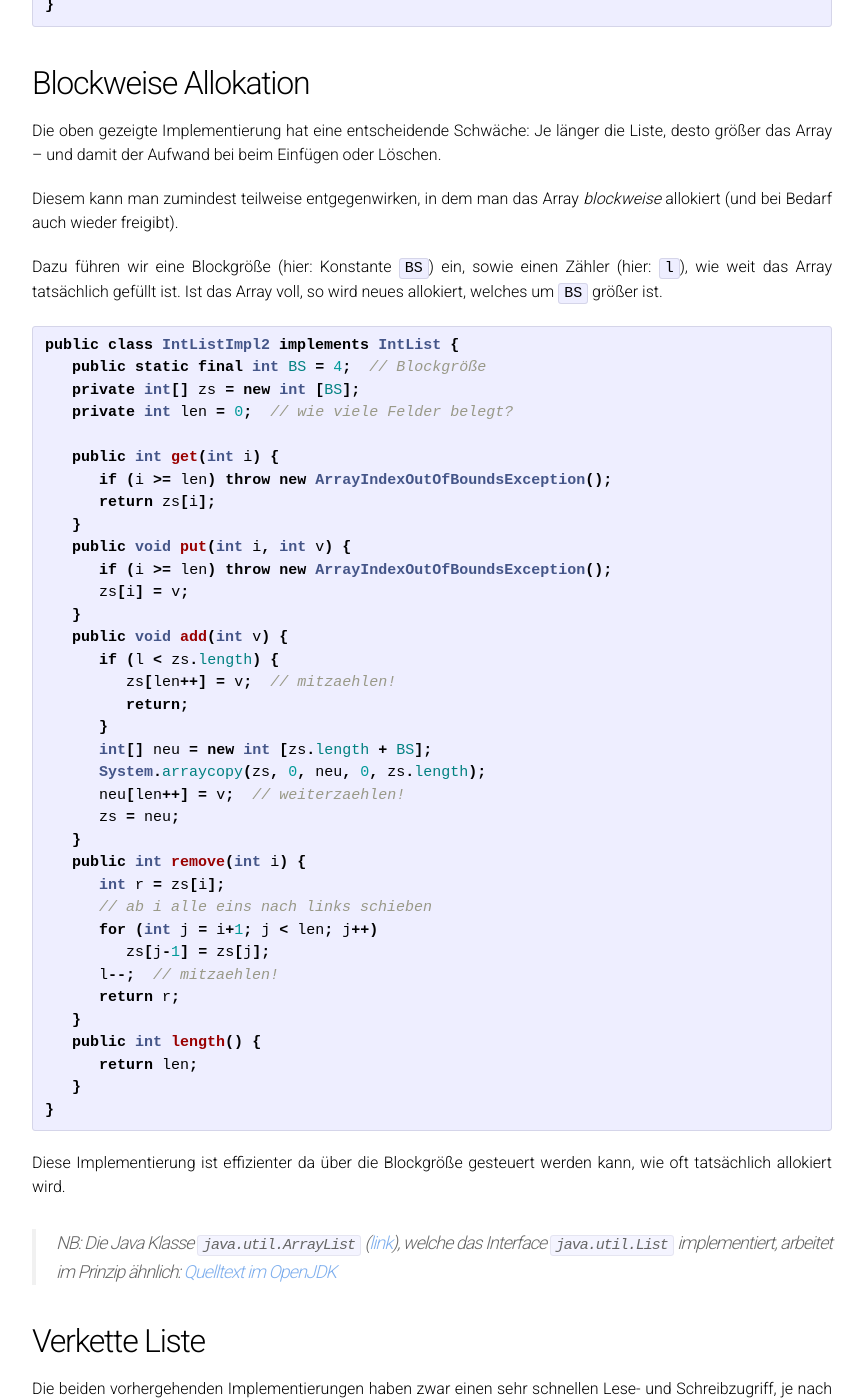
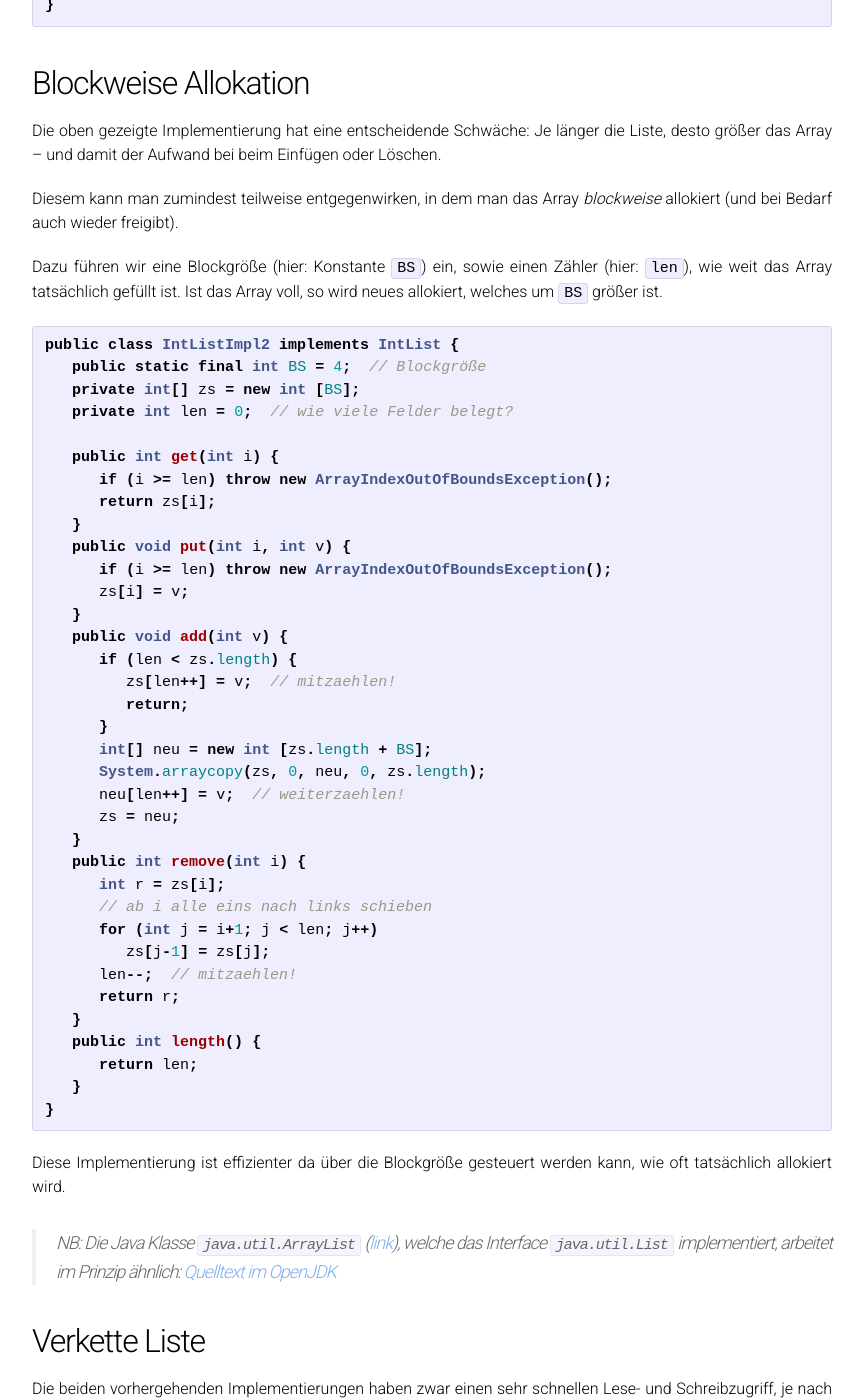
Before and after one commit to sWIFlezech/hsro-wif-prg2.github.io, a Jekyll site: the page built from 02-linked-list/linked-list.md, in a window 1280 px wide and 1400 px high, scrolled down 4195 px. Shown: the whole window, without its empty margins (208-1074 px from the left). Built offline with Jekyll 4.4.1, drawn with Linux system fonts in a browser that asks for light colours; our own code applies the rules of GitHub Pages for plain Markdown files.

Commit message:
Typo im Skript ausgebessert (Zählvariable)

````diff
--- a/02-linked-list/linked-list.md
+++ b/02-linked-list/linked-list.md
@@ -181,7 +181,7 @@ Die oben gezeigte Implementierung hat eine entscheidende Schwäche: Je länger d
 
 Diesem kann man zumindest teilweise entgegenwirken, in dem man das Array _blockweise_ allokiert (und bei Bedarf auch wieder freigibt).
 
-Dazu führen wir eine Blockgröße (hier: Konstante `BS`) ein, sowie einen Zähler (hier: `l`), wie weit das Array tatsächlich gefüllt ist.
+Dazu führen wir eine Blockgröße (hier: Konstante `BS`) ein, sowie einen Zähler (hier: `len`), wie weit das Array tatsächlich gefüllt ist.
 Ist das Array voll, so wird neues allokiert, welches um `BS` größer ist.
 
 ```java
@@ -199,7 +199,7 @@ public class IntListImpl2 implements IntList {
 		zs[i] = v;
 	}
 	public void add(int v) {
-		if (l < zs.length) {
+		if (len < zs.length) {
 			zs[len++] = v;  // mitzaehlen!
 			return;
 		}
@@ -213,7 +213,7 @@ public class IntListImpl2 implements IntList {
 		// ab i alle eins nach links schieben
 		for (int j = i+1; j < len; j++)
 			zs[j-1] = zs[j];
-		l--;  // mitzaehlen!
+		len--;  // mitzaehlen!
 		return r;
 	}
 	public int length() {
````
